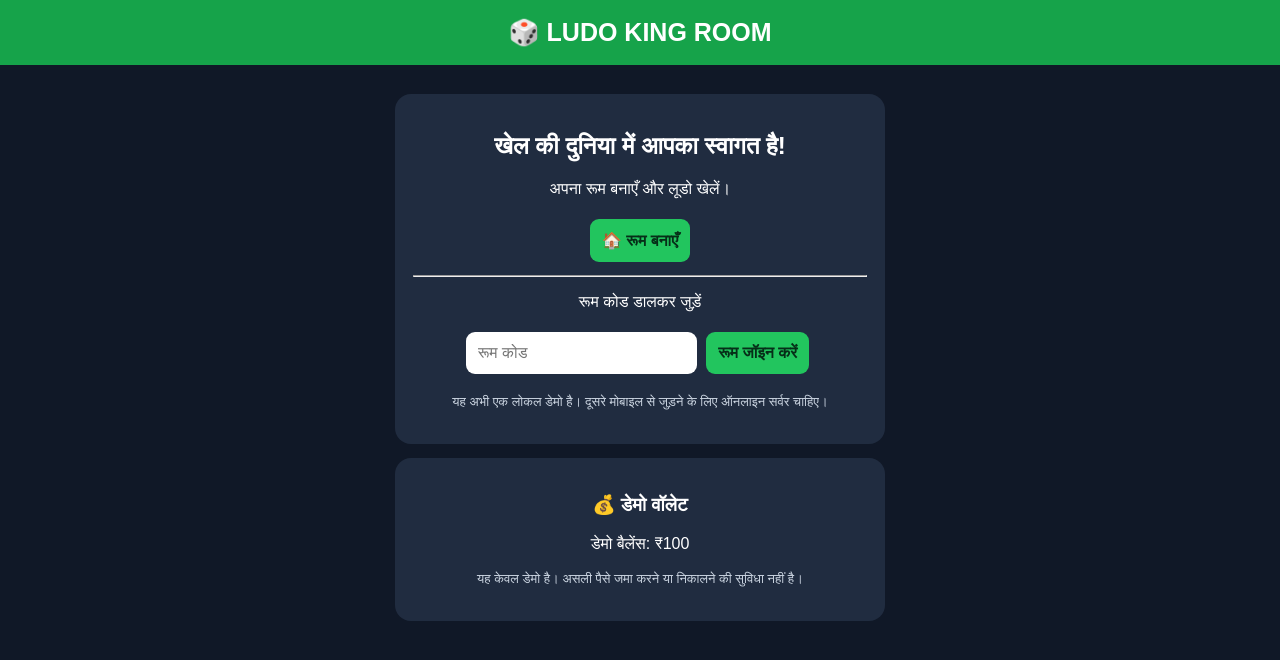
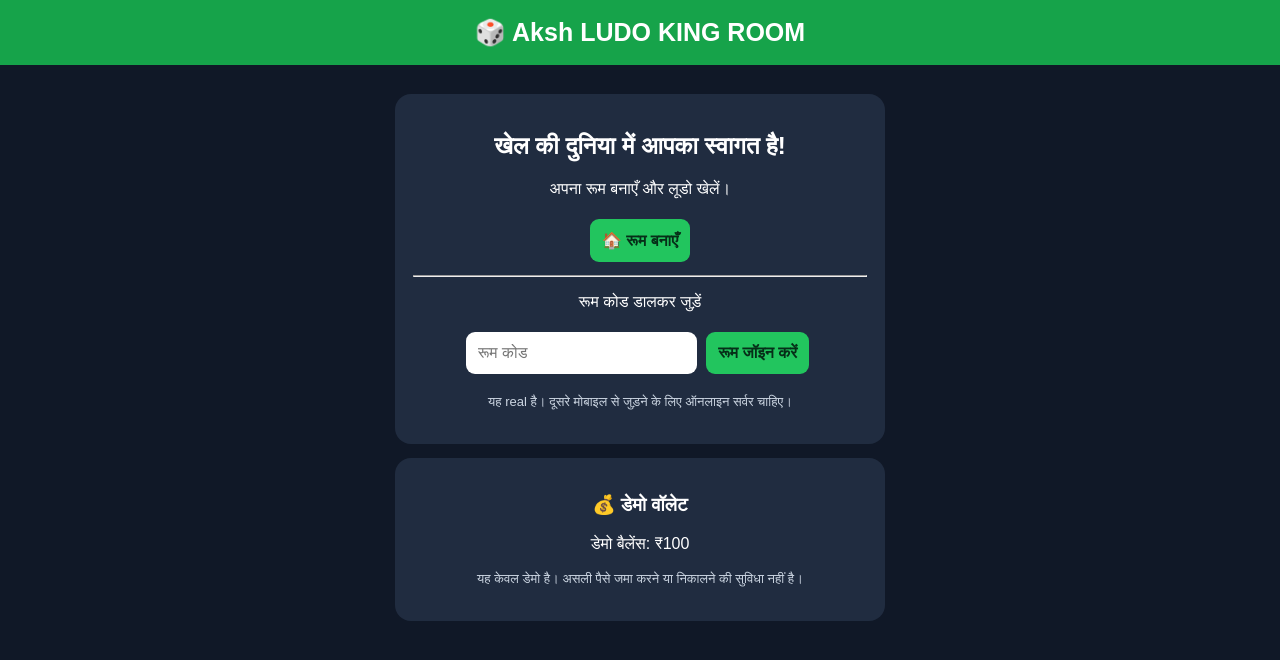
Before and after one commit to akshsain419-sudo/Ludo-king-room, a plain HTML site: page index.html in a window 1280 px wide. Drawn offline with Linux system fonts and the light colour scheme.

Commit message:
Update index.html

```diff
--- a/index.html
+++ b/index.html
@@ -31,7 +31,7 @@
 </style>
 </head>
 <body>
-<header>🎲 LUDO KING ROOM</header>
+<header>🎲 Aksh LUDO KING ROOM</header>
 <main>
 <section class="card" id="welcome">
 <h2>खेल की दुनिया में आपका स्वागत है!</h2>
@@ -41,7 +41,7 @@
 <p>रूम कोड डालकर जुड़ें</p>
 <input id="joinCode" placeholder="रूम कोड" maxlength="6">
 <button onclick="joinRoom()">रूम जॉइन करें</button>
-<p class="small">यह अभी एक लोकल डेमो है। दूसरे मोबाइल से जुड़ने के लिए ऑनलाइन सर्वर चाहिए।</p>
+<p class="small">यह real है। दूसरे मोबाइल से जुड़ने के लिए ऑनलाइन सर्वर चाहिए।</p>
 </section>
 
 <section class="card hidden" id="setup">
```
